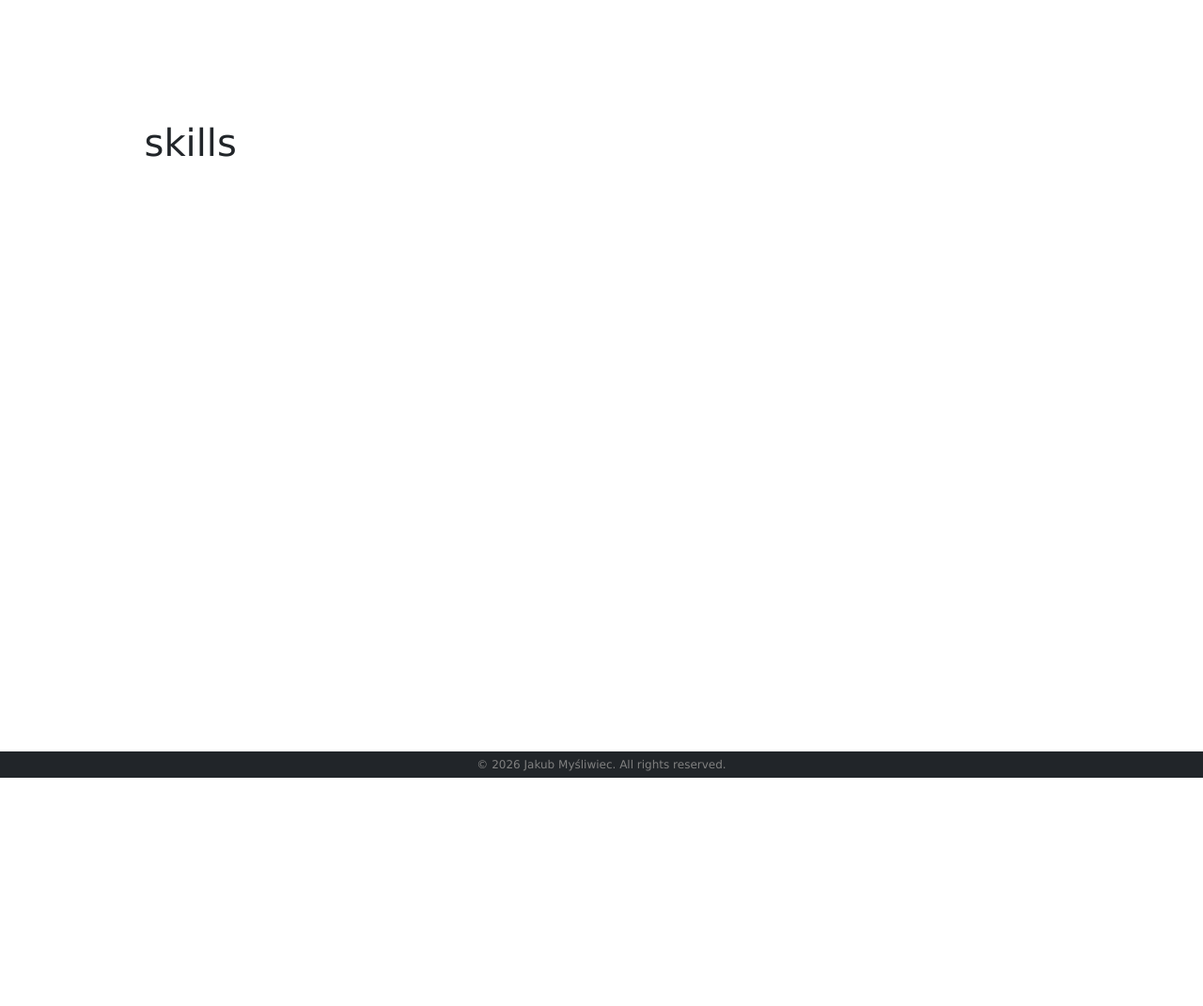
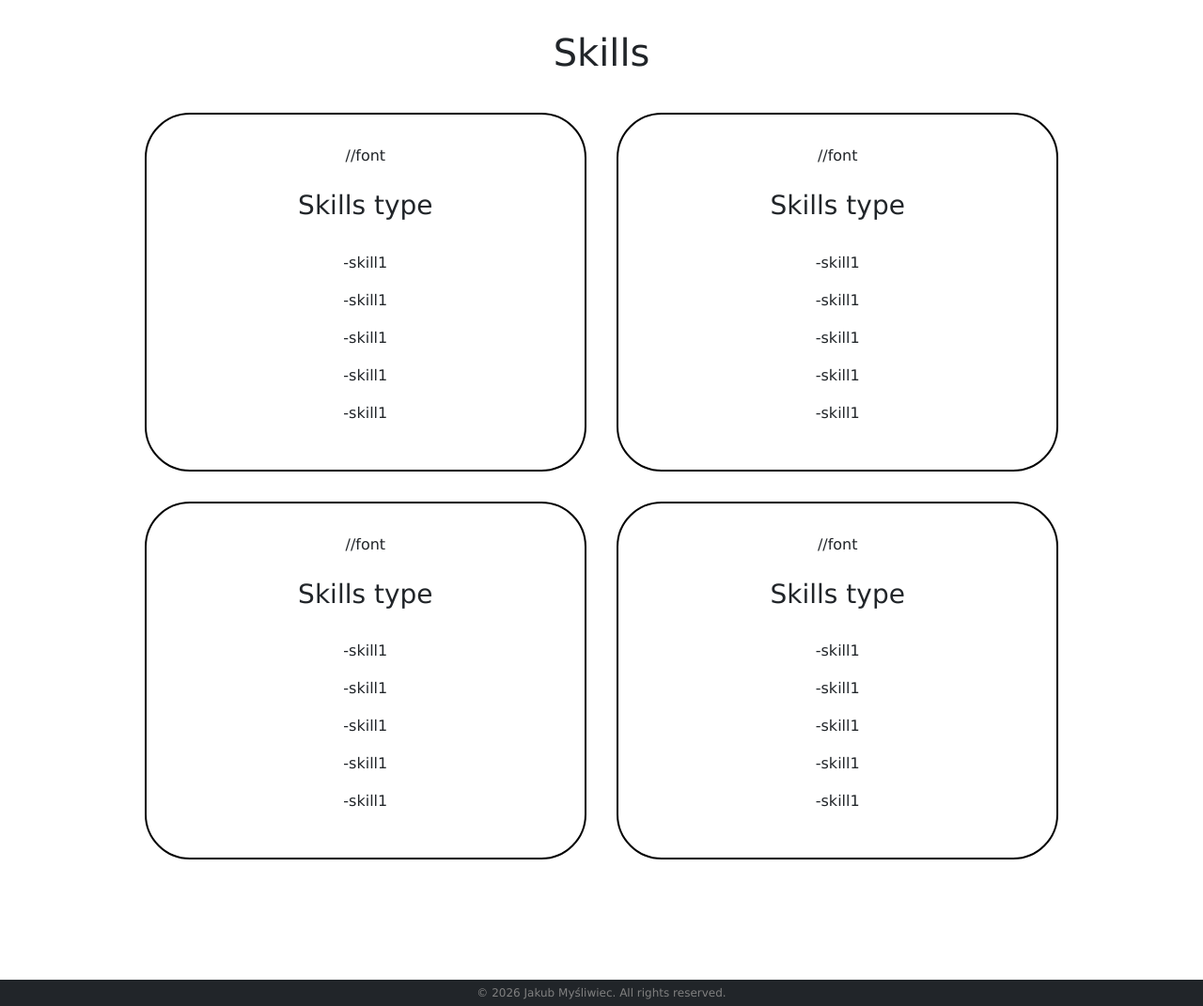
Before and after one commit to mysliwego/Portfolio, a Flask app: page /skills in a window 1280 px wide. Shown: the part 59-1130 px from the top of the page at 94% size. Before the commit the page ends 887 px from the top, so only its background shows below. Run offline with Flask 3, Linux system fonts and the light colour scheme; some libraries are stand-ins or nearby versions.

Commit message:
Build skills page layout

```diff
--- a/static/styles.css
+++ b/static/styles.css
@@ -307,3 +307,28 @@ span {
 .contact .socials {
     padding-top: 3rem;
 }
+.skills-container {
+    display: grid;
+    grid-template-columns: repeat(auto-fit, minmax(300px, 1fr));
+    grid-template-columns: 1fr 1fr;
+    gap: 2rem;
+}
+.skills-card {
+    padding: 2rem 2rem;
+    display: flex;
+    flex-direction: column;
+    align-items: center;
+    text-align: center;
+    justify-content: center;
+    gap: 1.5rem;
+    border: 2px solid black;
+    border-radius: 3rem;
+}
+.skills .title {
+    text-align: center;
+    align-self: center;
+    padding-bottom: 2rem;
+}
+.skills {
+    padding-top: 2rem;
+}
--- a/templates/skills.html
+++ b/templates/skills.html
@@ -3,11 +3,58 @@
 {% block title %}Skills{% endblock %}
 
 {% block content %}
-    <section class="section">
-        <h1>skills</h1>
+    <section class="skills">
+        <h1 class="title">Skills</h1>
 
         <div class="skills-container">
 
+            <div class="skills-card">
+                //font
+                <h3>Skills type</h3>
+                <div class="skills-text">
+                    <p>-skill1</p>
+                    <p>-skill1</p>
+                    <p>-skill1</p>
+                    <p>-skill1</p>
+                    <p>-skill1</p>
+                </div>
+            </div>
+
+            <div class="skills-card">
+                //font
+                <h3>Skills type</h3>
+                <div class="skills-text">
+                    <p>-skill1</p>
+                    <p>-skill1</p>
+                    <p>-skill1</p>
+                    <p>-skill1</p>
+                    <p>-skill1</p>
+                </div>
+            </div>
+
+            <div class="skills-card">
+                //font
+                <h3>Skills type</h3>
+                <div class="skills-text">
+                    <p>-skill1</p>
+                    <p>-skill1</p>
+                    <p>-skill1</p>
+                    <p>-skill1</p>
+                    <p>-skill1</p>
+                </div>
+            </div>
+
+            <div class="skills-card">
+                //font
+                <h3>Skills type</h3>
+                <div class="skills-text">
+                    <p>-skill1</p>
+                    <p>-skill1</p>
+                    <p>-skill1</p>
+                    <p>-skill1</p>
+                    <p>-skill1</p>
+                </div>
+            </div>
         </div>
     </section>
 {% endblock %}
```
